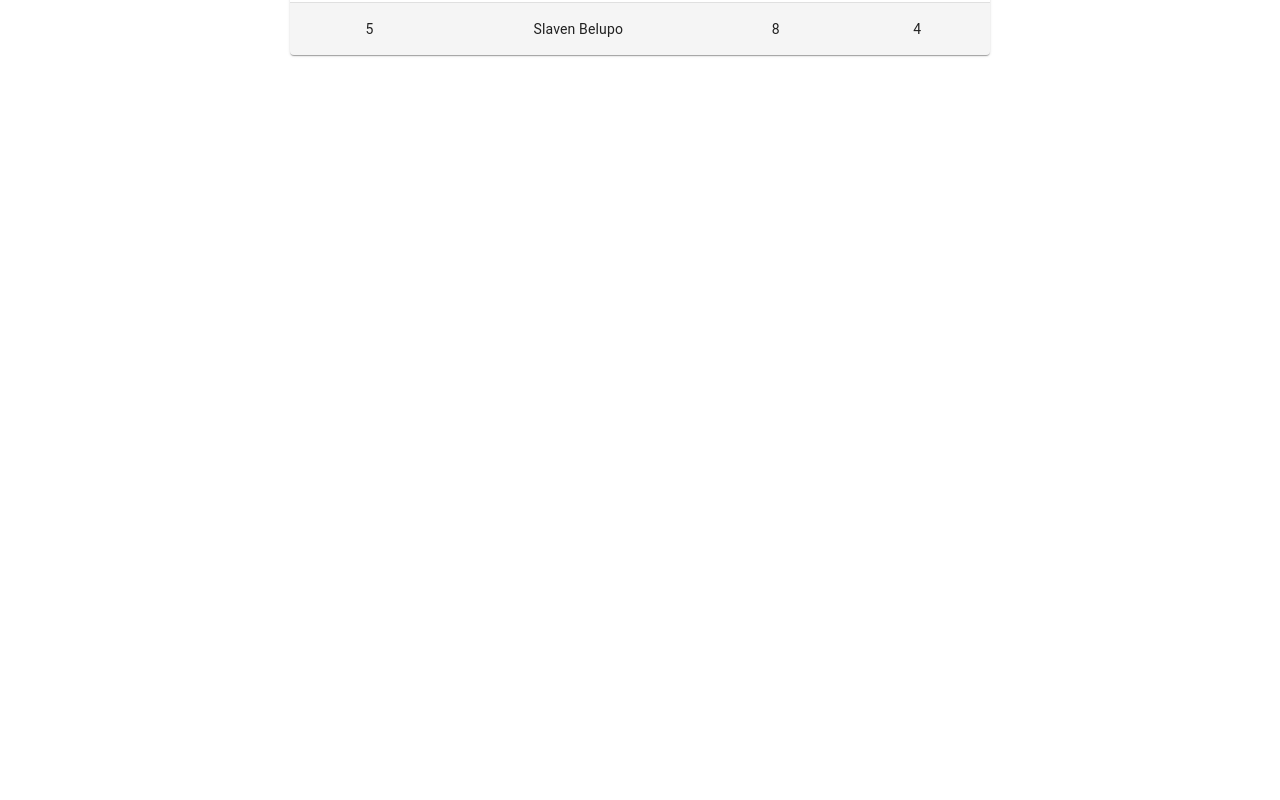
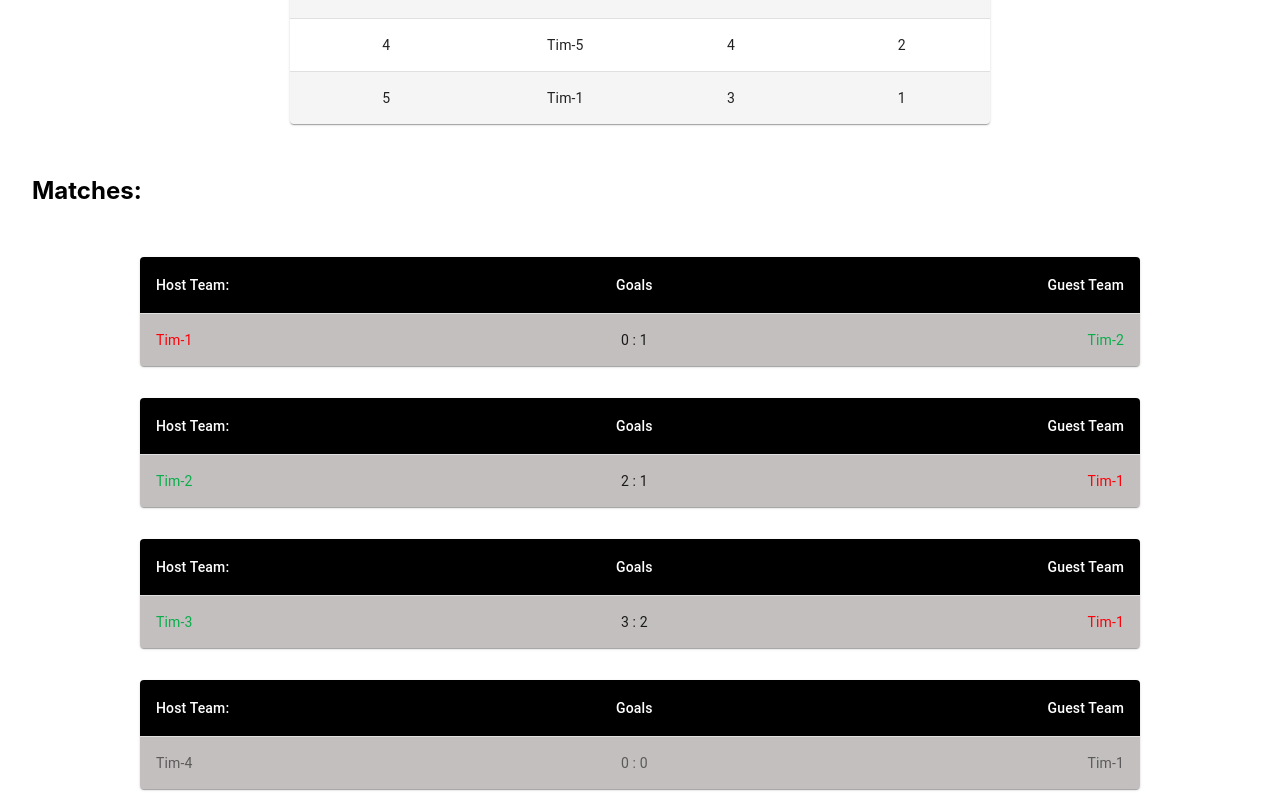
Before and after one commit to PetarJukic1/ScoreKeeper, a React (Create React App) app: page / in a window 1280 px wide. Shown: the part 380-1180 px from the top of the page. Before the commit the page ends 800 px from the top, so only its background shows below. Built offline with nearby package versions, Linux system fonts and the light colour scheme; the HTML template or start-up script is replaced by a standard one.

Commit message:
Added mathces list.

```diff
--- a/src/App.tsx
+++ b/src/App.tsx
@@ -1,17 +1,35 @@
 import * as React from 'react';
 import StandingsTable from "./StandingsTable";
 import Spacer from "./Spacer";
+import MatchList from "./MatchList";
+import Dataset from "./Dataset";
 
 export default function App() {
     return (
         <>
             <h1 className="center">Score Keeper</h1>
 
+            <div className="subtitle">
+                <Spacer x={4}/>
+
+                <h2>Standings:</h2>
+            </div>
+
             <Spacer y={4}/>
 
             <div className="center">
                 <StandingsTable/>
             </div>
+
+            <Spacer y={4}/>
+
+            <div className="subtitle">
+                <Spacer x={4}/>
+
+                <h2>Matches:</h2>
+            </div>
+
+            <MatchList matches={Dataset.matches}/>
         </>
     );
 }
--- a/src/Dataset.tsx
+++ b/src/Dataset.tsx
@@ -1,13 +1,9 @@
 import * as React from 'react';
-import {Stats} from "fs";
-
-interface Opponents {
-    hostClub: string,
-    guestClub: string,
-}
+import Opponents from "./Opponents";
+import Match from "./Match";
 
 
-const clubs: Array<string> = ['Dinamo Zagreb', 'Hajduk Split', 'Osijek', 'Varaždin', 'Slaven Belupo']
+const clubs: Array<string> = ['Tim-1', 'Tim-2', 'Tim-3', 'Tim-4', 'Tim-5']
 
 function generatePairs(clubs: Array<string>) {
     let clubPairs = new Array<Opponents>()
@@ -23,34 +19,42 @@
 
 const clubPairs = generatePairs(clubs)
 
-interface Match {
+function createMatch(
+    id: number,
     opponents: Opponents,
     finished: boolean,
     goals: Array<number>,
+) {
+    return {id, opponents, finished, goals} as Match
 }
 
-function createMatch(
-    opponents: Opponents,
-    finished: boolean,
-    goals?: Array<number>,
-) {
-    return {opponents, finished, goals} as Match
+let matches: Array<Match> = []
+clubPairs.forEach((value, index) => matches.push(createMatch(index, value, false, [0, 0])))
+
+function updateMatchResult(matches: Array<Match>, matchId: number, finished: boolean, goals: Array<number>) {
+    matches[matchId].finished = finished
+    matches[matchId].goals = goals
+    return matches
 }
 
-const finishedMatches: Array<Match> = [
-    createMatch(clubPairs[0], true, [3, 4]),
-    createMatch(clubPairs[2], true, [0, 0]),
-    createMatch(clubPairs[3], true, [0, 0]),
-    createMatch(clubPairs[4], true, [1, 2]),
-    createMatch(clubPairs[6], true, [2, 0]),
-    createMatch(clubPairs[7], true, [5, 0]),
-    createMatch(clubPairs[11], true, [4, 4]),
-    createMatch(clubPairs[15], true, [1, 1]),
-    createMatch(clubPairs[16], true, [2, 2]),
-    createMatch(clubPairs[17], true, [1, 3]),
-]
+matches = updateMatchResult(matches, 0, true, [0, 1])
+matches = updateMatchResult(matches, 1, true, [2, 1])
+matches = updateMatchResult(matches, 3, true, [3, 2])
+matches = updateMatchResult(matches, 5, true, [0, 0])
+matches = updateMatchResult(matches, 11, true, [2, 1])
+matches = updateMatchResult(matches, 12, true, [2, 2])
+matches = updateMatchResult(matches, 16, true, [4, 1])
+matches = updateMatchResult(matches, 19, true, [1, 1])
 
-console.log(finishedMatches)
+matches.sort(function(a, b){
+    if(a.finished && !b.finished){
+        return -1
+    }else if(!a.finished && b.finished){
+        return 1
+    }else{
+        return 0
+    }
+})
 
 interface ClubStats {
     clubName: string,
@@ -67,23 +71,23 @@
     return clubStats
 }
 
-function calculatePoints(firstClubGoals: number, secondClubGoals: number){
-    if(firstClubGoals > secondClubGoals){
+function calculatePoints(firstClubGoals: number, secondClubGoals: number) {
+    if (firstClubGoals > secondClubGoals) {
         return 3
-    }else if(firstClubGoals < secondClubGoals){
+    } else if (firstClubGoals < secondClubGoals) {
         return 0
-    }else{
+    } else {
         return 1
     }
 }
 
 function updateStandings(clubStats: Array<ClubStats>, match: Match) {
     for (let i = 0; i < clubStats.length; i++) {
-        if(clubStats[i].clubName == match.opponents.hostClub){
+        if (clubStats[i].clubName == match.opponents.hostClub) {
             clubStats[i].totalNumberOfGoals += match.goals[0]
             clubStats[i].points += calculatePoints(match.goals[0], match.goals[1])
         }
-        if(clubStats[i].clubName == match.opponents.guestClub){
+        if (clubStats[i].clubName == match.opponents.guestClub) {
             clubStats[i].totalNumberOfGoals += match.goals[1]
             clubStats[i].points += calculatePoints(match.goals[1], match.goals[0])
         }
@@ -94,7 +98,9 @@
 
 let clubStats: Array<ClubStats> = initializeClubStats(clubs)
 
-for(let i = 0; i < finishedMatches.length; i++){
+const finishedMatches = matches.filter(value => value.finished)
+
+for (let i = 0; i < finishedMatches.length; i++) {
     clubStats = updateStandings(clubStats, finishedMatches[i])
 }
 
@@ -106,4 +112,4 @@
     }
 });
 
-export default {stats}
+export default {matches, stats}
--- /dev/null
+++ b/src/Match.tsx
@@ -0,0 +1,9 @@
+import React from "react";
+import Opponents from "./Opponents";
+
+export default interface Match {
+    id: number,
+    opponents: Opponents,
+    finished: boolean,
+    goals: Array<number>,
+}
--- /dev/null
+++ b/src/MatchItem.tsx
@@ -0,0 +1,134 @@
+import React from "react";
+import Match from "./Match";
+import {styled} from '@mui/material/styles';
+import Table from '@mui/material/Table';
+import TableBody from '@mui/material/TableBody';
+import TableCell, {tableCellClasses} from '@mui/material/TableCell';
+import TableContainer from '@mui/material/TableContainer';
+import TableHead from '@mui/material/TableHead';
+import TableRow from '@mui/material/TableRow';
+import Card from '@mui/material/Card';
+import Spacer from "./Spacer";
+import {Checkbox} from "@mui/material";
+
+const StyledTableCell = styled(TableCell)(({theme}) => ({
+    [`&.${tableCellClasses.head}`]: {
+        backgroundColor: theme.palette.common.black,
+        color: theme.palette.common.white,
+    },
+    [`&.${tableCellClasses.body}`]: {
+        fontSize: 14,
+    },
+}));
+
+const WonStyledTableCell = styled(TableCell)(({theme}) => ({
+    [`&.${tableCellClasses.head}`]: {
+        backgroundColor: theme.palette.common.black,
+        color: theme.palette.common.white,
+    },
+    [`&.${tableCellClasses.body}`]: {
+        color: "rgba(6,173,73,0.99)",
+        fontSize: 14,
+    },
+}));
+
+const LostStyledTableCell = styled(TableCell)(({theme}) => ({
+    [`&.${tableCellClasses.head}`]: {
+        backgroundColor: theme.palette.common.black,
+        color: theme.palette.common.white,
+    },
+    [`&.${tableCellClasses.body}`]: {
+        color:"rgb(253,0,9)",
+        fontSize: 14,
+    },
+}));
+
+const TieStyledTableCell = styled(TableCell)(({theme}) => ({
+    [`&.${tableCellClasses.head}`]: {
+        backgroundColor: theme.palette.common.black,
+        color: theme.palette.common.white,
+    },
+    [`&.${tableCellClasses.body}`]: {
+        color: "rgba(28,27,27,0.62)",
+        fontSize: 14,
+    },
+}));
+
+const StyledTableRow = styled(TableRow)(({theme}) => ({
+    '&:nth-of-type(odd)': {
+        backgroundColor: theme.palette.action.hover,
+    },
+    // hide last border
+    '&:last-child td, &:last-child th': {
+        border: 0,
+    },
+}));
+
+const FinishedStyledTableRow = styled(TableRow)(({theme}) => ({
+    '&:nth-of-type(odd)': {
+        backgroundColor: "rgba(70,56,58,0.32)",
+    },
+    // hide last border
+    '&:last-child td, &:last-child th': {
+        border: 0,
+    },
+}));
+
+export default function MatchItem({match}: { match: Match }) {
+    return (
+        <>
+            <Spacer y={4}/>
+            <div className="center">
+                <TableContainer component={Card} sx={{maxWidth: 1000}}>
+                    <Table aria-label="customized table">
+                        <TableHead>
+                            <TableRow>
+                                <StyledTableCell align="left">Host Team:</StyledTableCell>
+                                <StyledTableCell align="center">Goals</StyledTableCell>
+                                <StyledTableCell align="right">Guest Team</StyledTableCell>
+                            </TableRow>
+                        </TableHead>
+                        <TableBody>
+                                {match.finished && match.goals[0] > match.goals[1] &&
+                                    (
+                                        <FinishedStyledTableRow key={match.id}>
+                                            <WonStyledTableCell align="left">{match.opponents.hostClub}</WonStyledTableCell>
+                                            <StyledTableCell align="center">{match.goals[0]} : {match.goals[1]}</StyledTableCell>
+                                            <LostStyledTableCell align="right">{match.opponents.guestClub}</LostStyledTableCell>
+                                        </FinishedStyledTableRow>
+                                    )
+                                }
+                                {match.finished && match.goals[0] < match.goals[1] &&
+                                    (
+                                        <FinishedStyledTableRow key={match.id}>
+                                            <LostStyledTableCell align="left">{match.opponents.hostClub}</LostStyledTableCell>
+                                            <StyledTableCell align="center">{match.goals[0]} : {match.goals[1]}</StyledTableCell>
+                                            <WonStyledTableCell align="right">{match.opponents.guestClub}</WonStyledTableCell>
+                                        </FinishedStyledTableRow>
+                                    )
+                                }
+                                {match.finished && match.goals[0] == match.goals[1] &&
+                                    (
+                                        <FinishedStyledTableRow key={match.id}>
+                                            <TieStyledTableCell align="left">{match.opponents.hostClub}</TieStyledTableCell>
+                                            <TieStyledTableCell align="center">{match.goals[0]} : {match.goals[1]}</TieStyledTableCell>
+                                            <TieStyledTableCell align="right">{match.opponents.guestClub}</TieStyledTableCell>
+                                        </FinishedStyledTableRow>
+                                    )
+                                }
+                                {!match.finished &&
+                                    (
+                                        <StyledTableRow>
+                                            <StyledTableCell align="left">{match.opponents.hostClub}</StyledTableCell>
+                                            <StyledTableCell align="center">--:--</StyledTableCell>
+                                            <StyledTableCell align="right">{match.opponents.guestClub}</StyledTableCell>
+                                        </StyledTableRow>
+                                    )
+                                }
+                        </TableBody>
+                    </Table>
+                </TableContainer>
+            </div>
+        </>
+    );
+}
--- /dev/null
+++ b/src/MatchList.tsx
@@ -0,0 +1,15 @@
+import React from "react";
+import Match from "./Match";
+import MatchItem from "./MatchItem";
+import Spacer from "./Spacer";
+
+export default function MatchList({matches}: { matches: Array<Match> }) {
+    return (
+        <>
+            {matches.map(match => {
+                return <MatchItem match={match}/>
+            })}
+            <Spacer y={4}/>
+        </>
+    )
+}
--- /dev/null
+++ b/src/Opponents.tsx
@@ -0,0 +1,6 @@
+import React from "react";
+
+export default interface Opponents {
+    hostClub: string,
+    guestClub: string,
+}
--- a/src/index.css
+++ b/src/index.css
@@ -17,3 +17,9 @@
   justify-content: center;
   align-items: center;
 }
+
+.subtitle{
+  display: flex;
+  justify-content: left;
+  align-items: flex-start;
+}
```
